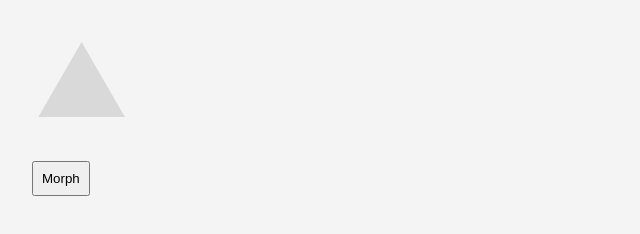
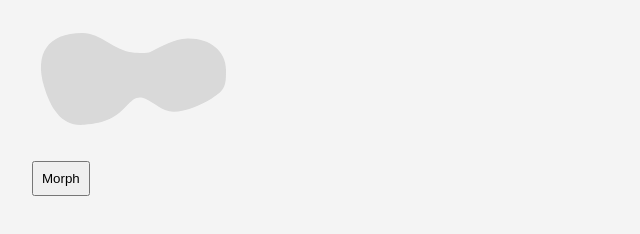
Before and after one commit to xrxoxcxox/qiita-svg-morphing-test, a plain HTML site: page index.html in a window 1280 px wide. Shown: the part 90-324 px from the top of the page, without its empty margins (0-640 px from the left). Drawn offline with Linux system fonts and the light colour scheme.

Commit message:
Update path

```diff
--- a/index.html
+++ b/index.html
@@ -10,15 +10,15 @@
   <body>
     <h1>Self-made SVG Morphing</h1>
     <svg
-      width="100"
+      width="200"
       height="100"
-      viewBox="0 0 100 100"
+      viewBox="0 0 200 100"
       fill="none"
       xmlns="http://www.w3.org/2000/svg"
     >
       <path
         id="morph-path"
-        d="M49.6025 13L92.9038 88L49.6025 88L6.30127 88L49.6025 13Z"
+        d="M118.794 22.6319C114.272 24.6238 105.923 23.8555 100.875 23.4437C82.6959 21.9605 69.0038 4 50.3928 4C15.1472 4 2.53994 25.2081 12.0742 57.4218C18.5849 79.4197 30.055 97.8882 52.1157 95.8452C74.1765 93.8023 83.0584 89.3899 96.6537 74.8167C101.277 69.8614 106.024 66.4197 113.366 69.7142C122.352 73.7464 130.778 82.6251 141.278 82.6251C154.64 82.6251 168.904 75.8893 179.743 69.4049C193.855 60.9616 194 55.4938 194 41.0319C194 20.8894 176.257 8.8794 155.234 9.60503C141.533 10.0779 130.569 17.4442 118.794 22.6319Z"
         fill="#D9D9D9"
       />
     </svg>
--- a/script.js
+++ b/script.js
@@ -3,7 +3,7 @@ document.addEventListener("DOMContentLoaded", function () {
   const pathElement = document.getElementById("morph-path");
 
   const path1 = pathElement.getAttribute('d');
-  const path2 = "M88 12L88 88L12 88L12 12L88 12Z";
+  const path2 = "M121.5 36.5C116.979 38.4919 115.548 39.4118 110.5 39C92.3209 37.5169 75.6111 25 57 25C21.7544 25 12.5 26.5 12.5 50.5C12.5 73.4412 19.5 82 42.5 82C65.5 82 70.4047 78.5732 84 64C88.6228 59.0447 88.1579 57.2055 95.5 60.5C104.486 64.5322 111 89 121.5 89C134.862 89 165.662 93.4844 176.5 87C190.613 78.5566 196 53.4619 196 39C196 18.8575 175.523 2.77437 154.5 3.5C140.799 3.9729 133.275 31.3123 121.5 36.5Z"z;
 
   function lerp(start, end, t) {
     return start + (end - start) * t;
```
